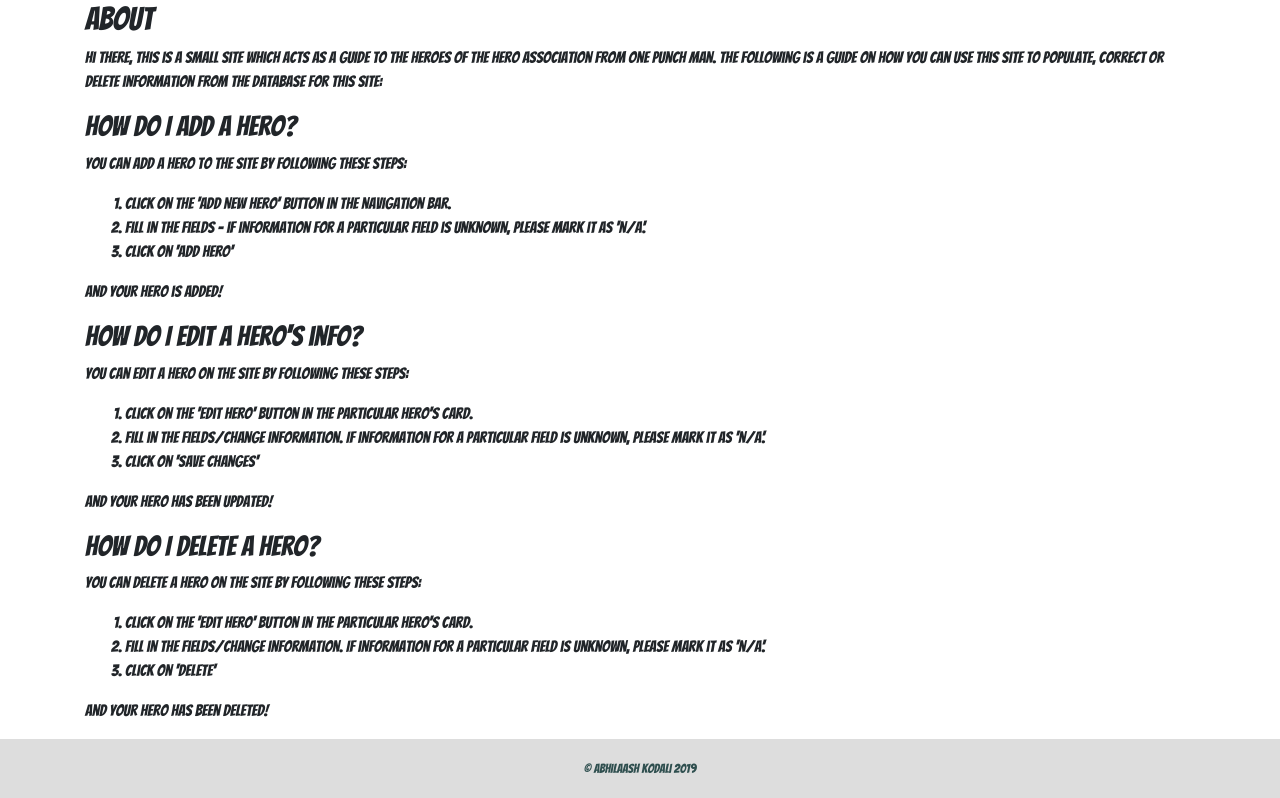
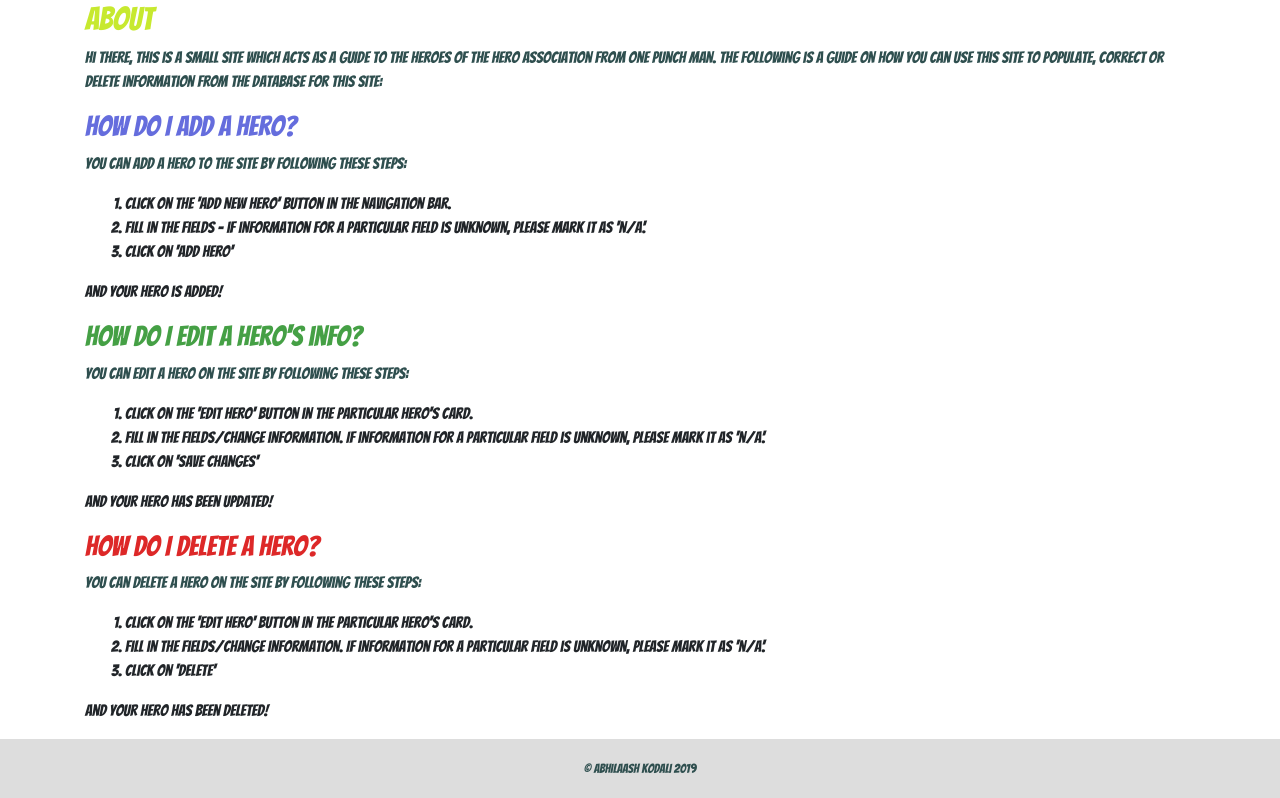
Before and after one commit to ablshk/herodb, a Flask app: page /guide in a window 1280 px wide. Shown: the part 56-854 px from the top of the page. Run offline with Flask 2, Linux system fonts and the light colour scheme; some libraries are stand-ins or nearby versions.

Commit message:
added styling to the guide page

```diff
--- a/static/css/style.css
+++ b/static/css/style.css
@@ -63,3 +63,25 @@
     padding: 0%;
 }
 /* banner img - end */
+
+/* guide page - start */
+.guidetext {
+    color: darkslategrey;
+}
+
+#guideabout {
+    color: rgb(199, 233, 47);
+}
+
+#guideaddhero {
+    color: rgb(101, 109, 221);
+}
+
+#guideedithero {
+    color: rgb(69, 160, 69);
+}
+
+#guidedeletehero {
+    color: rgb(221, 40, 40);
+}
+/* guide page - end */
--- a/templates/guide.html
+++ b/templates/guide.html
@@ -1,13 +1,13 @@
 {% extends "main.html" %}
 {% block content %}
 <div class="container">
-<h2>About</h2>
-<p>
+<h2 id="guideabout">About</h2>
+<p class="guidetext">
 Hi there, this is a small site which acts as a guide to the heroes of the Hero Association from One Punch Man. The following is a guide on how you can use this site to populate, correct or delete information from the database for this site:
 </p>
 
-<h3>How do I add a hero?</h3>
-<p>You can add a hero to the site by following these steps:
+<h3 id="guideaddhero">How do I add a hero?</h3>
+<p class="guidetext">You can add a hero to the site by following these steps:
     <ol>
         <li>Click on the 'Add New Hero' button in the navigation bar.</li>
         <li>Fill in the fields - if information for a particular field is unknown, please mark it as 'n/a'.</li>
@@ -16,8 +16,8 @@
     And your hero is added!
 </p>
 
-<h3>How do I edit a hero's info?</h3>
-<p>You can edit a hero on the site by following these steps:
+<h3 id="guideedithero">How do I edit a hero's info?</h3>
+<p class="guidetext">You can edit a hero on the site by following these steps:
     <ol>
         <li>Click on the 'Edit Hero' button in the particular hero's card.</li>
         <li>Fill in the fields/change information. If information for a particular field is unknown, please mark it as 'n/a'.</li>
@@ -26,8 +26,8 @@
     And your hero has been updated!
 </p>
 
-<h3>How do I delete a hero?</h3>
-<p>You can delete a hero on the site by following these steps:
+<h3 id="guidedeletehero">How do I delete a hero?</h3>
+<p class="guidetext">You can delete a hero on the site by following these steps:
     <ol>
         <li>Click on the 'Edit Hero' button in the particular hero's card.</li>
         <li>Fill in the fields/change information. If information for a particular field is unknown, please mark it as 'n/a'.</li>
```
